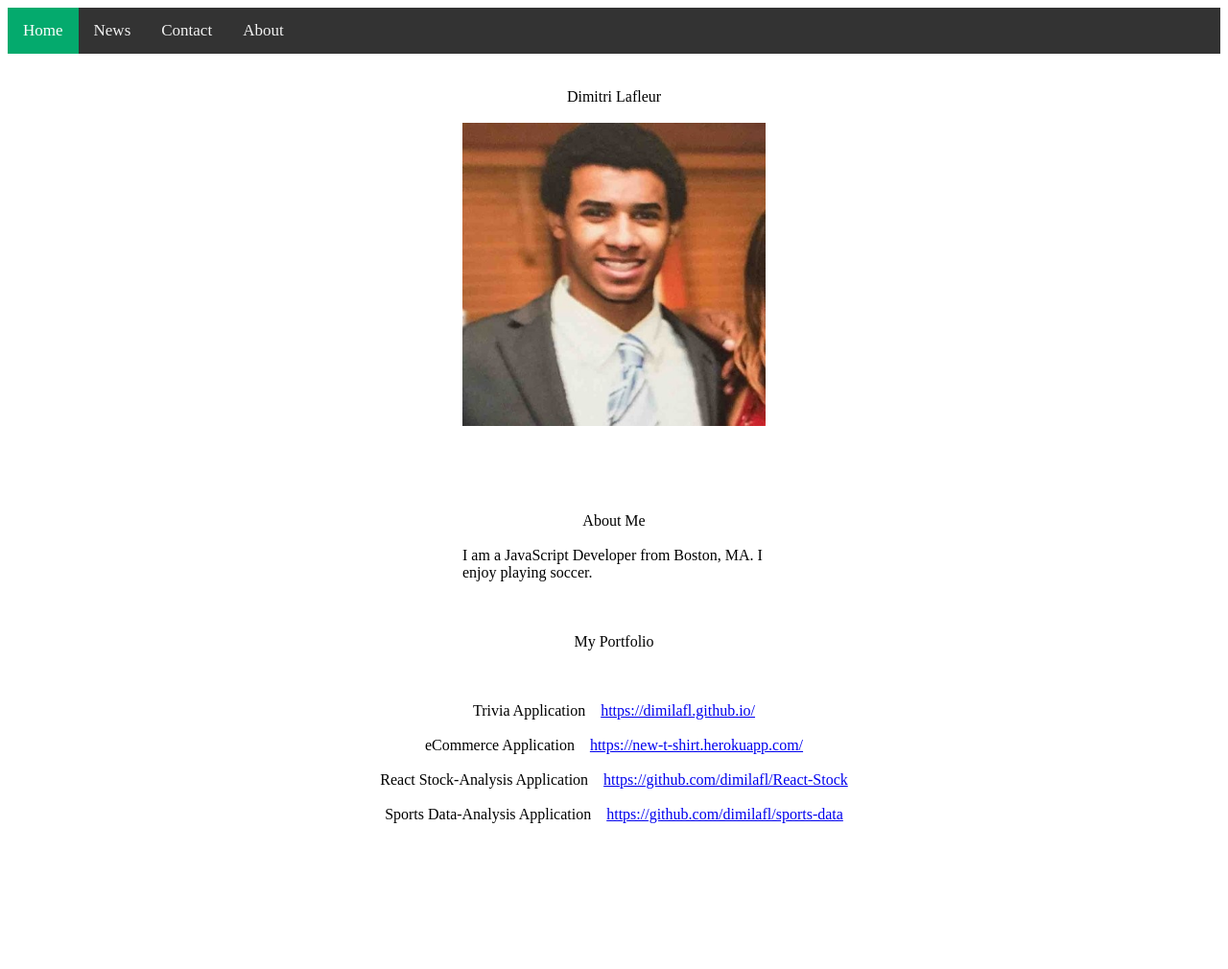
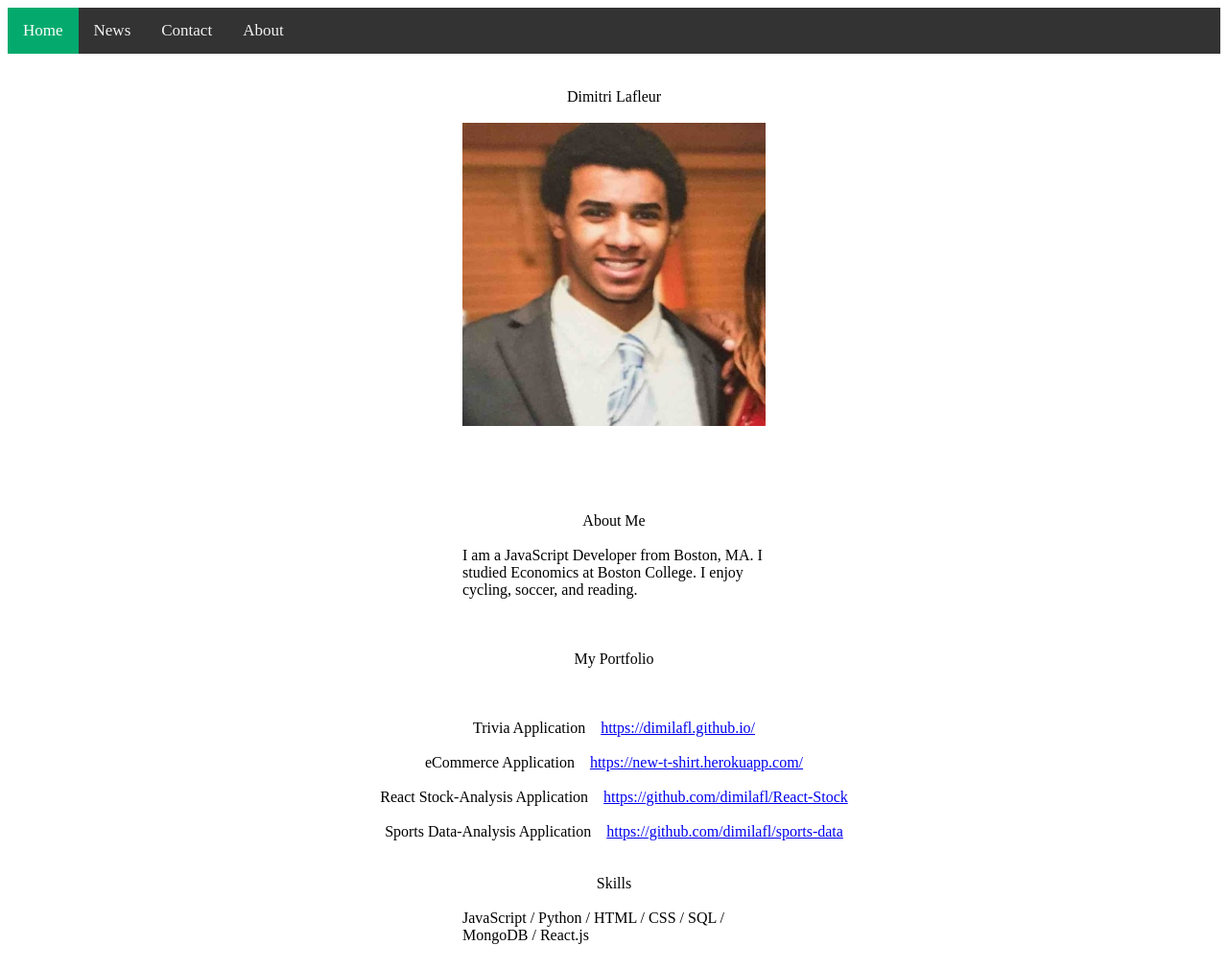
Before and after one commit to dimilafl/personal-website, a plain HTML site: page index.html in a window 1280 px wide. Shown: the whole page at 96% size. Before the commit the page ends 884 px from the top, so only its background shows below. Drawn offline with Linux system fonts and the light colour scheme.

Commit message:
checking

```diff
--- a/index.html
+++ b/index.html
@@ -41,7 +41,8 @@
   <br />
 
   <div class="my-description">
-    I am a JavaScript Developer from Boston, MA. I enjoy playing soccer.
+    I am a JavaScript Developer from Boston, MA. I studied Economics at Boston
+    College. I enjoy cycling, soccer, and reading.
   </div>
 
   <br />
@@ -102,6 +103,17 @@
       >
     </div>
     <br />
+    <br />
+
+    <span class="my-title">Skills</span>
+
+    <br />
+
+    <div class="my-description">
+      JavaScript / Python / HTML / CSS / SQL / MongoDB / React.js
+    </div>
+
+    <br />
   </body>
   <script src="app.js"></script>
 </html>
```
